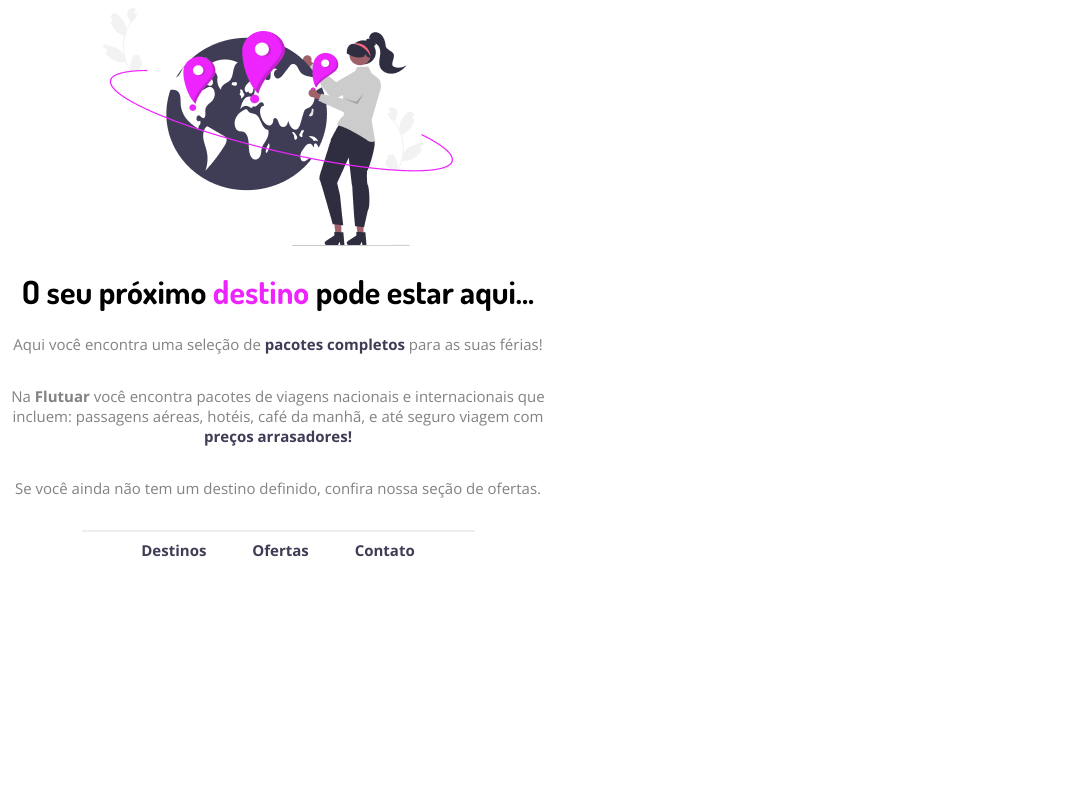
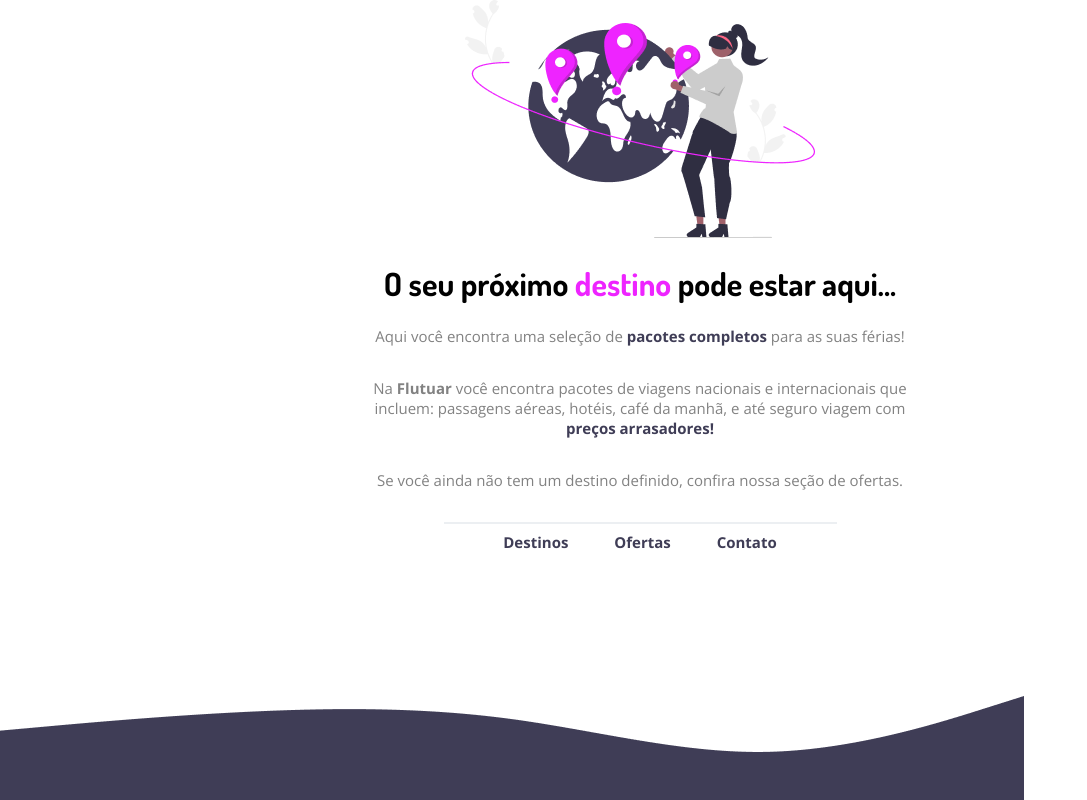
Before and after one commit to rocjard/projeto-extra, a plain HTML site: page index.html in a window 1280 px wide. Shown: the whole page, without its empty margins (0-1087 px from the left). Drawn offline with nearby package versions, Linux system fonts and the light colour scheme.

Commit message:
initial commit

```diff
--- a/index.html
+++ b/index.html
@@ -14,6 +14,8 @@
     <link rel="preconnect" href="https://fonts.gstatic.com" crossorigin>
     <link href="https://fonts.googleapis.com/css2?family=Dosis:wght@200..800&family=Open+Sans:ital,wght@0,300..800;1,300..800&display=swap" rel="stylesheet">
 
+    <link rel="shortcut icon" href="images/favicon.svg" type="image" />
+
 </head>
 <body>
     <img src="images/img1.png" alt="Desenho de pessoa ao lado de um globo"/>
@@ -29,5 +31,6 @@
         <a href=""><strong>Ofertas</strong></a>
         <a href=""><strong>Contato</strong></a>
     </div>
+    <img id="wave" src="images/wave.png" alt="Imagem ondulante azul."
 </body>
 </html>
--- a/style.css
+++ b/style.css
@@ -3,6 +3,7 @@ body {
     text-align: center;
     width: 540px;
     font-size: 15px;
+    margin: auto;
 }
 
 h1 {
@@ -33,6 +34,12 @@ a {
 .line {
     width: 391px;
     height: 0;
-    margin: 0 auto 8px;
+    margin: 32px auto 8px;
     border: 1px solid #ECEFF2;
 }
+
+#wave {
+    position: fixed;
+    bottom: 0;
+    left: 0;
+}
```
Also changed, not shown: images/favicon.svg (added), images/wave.png (added).
